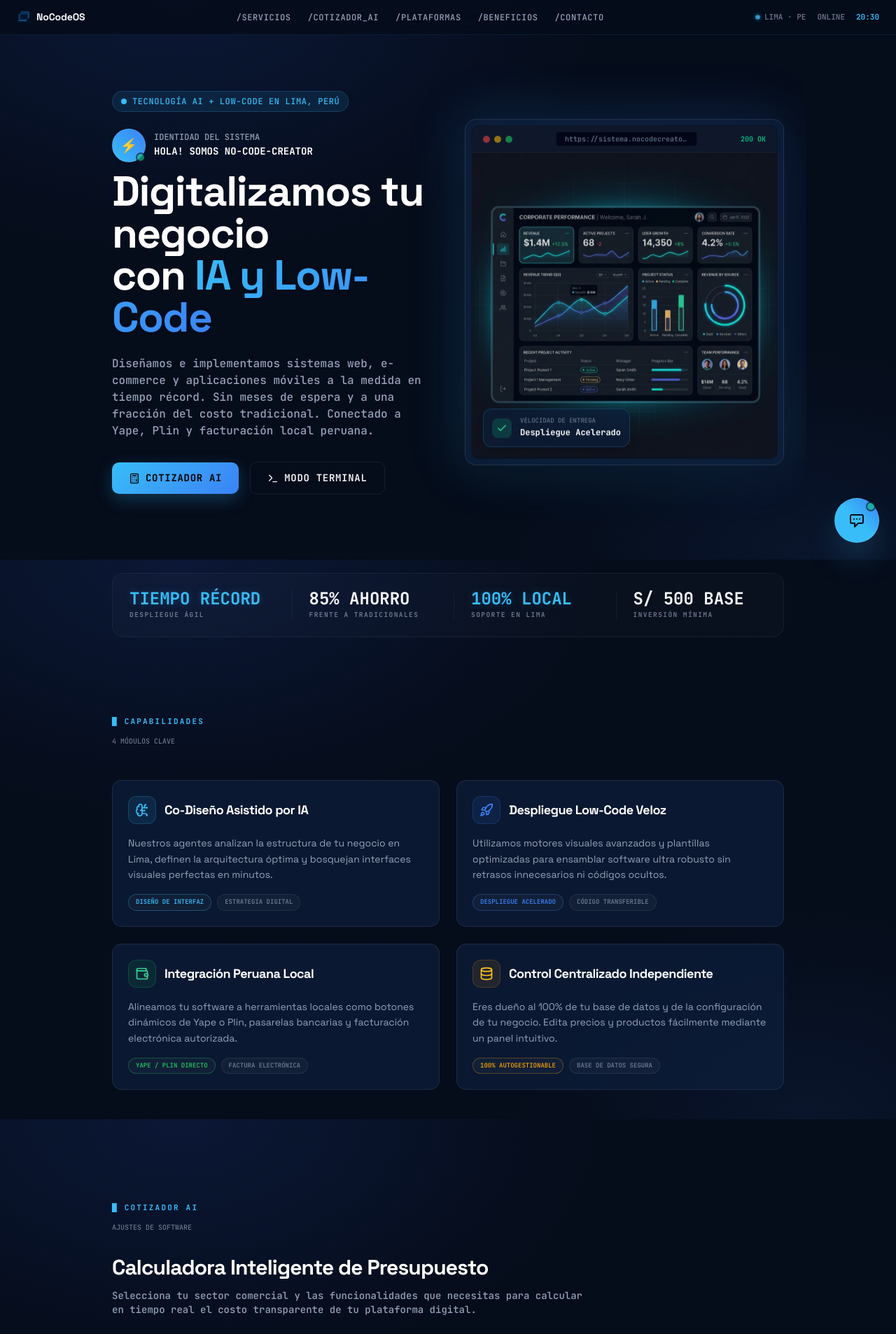
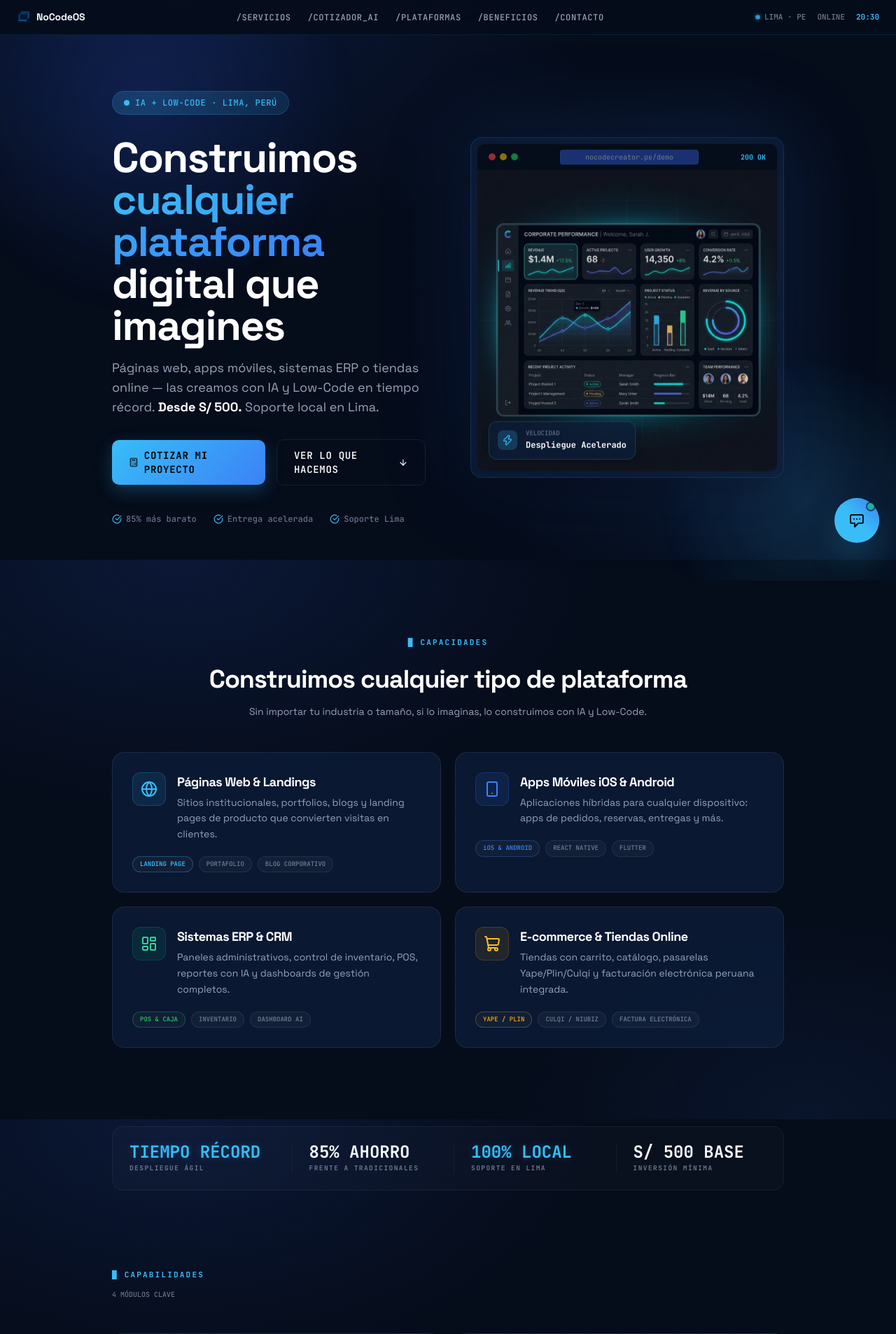
Before and after one commit to onunez2025/Pagina_NoCode_Creator, a FastAPI app: page / in a window 1280 px wide. Shown: the top 1907 px of the page at 70% size. Run offline with FastAPI, Linux system fonts and the light colour scheme; some libraries are stand-ins or nearby versions.

Commit message:
feat: add new hero section and Lo que construimos bento grid
Co-Authored-By: Claude Sonnet 4.6 <noreply@anthropic.com>

```diff
--- a/templates/index.html
+++ b/templates/index.html
@@ -104,95 +104,162 @@
     }
 }">
 
-    <!-- ==================== ── █ HERO / GREETING SECTION ── ==================== -->
-    <section class="max-w-5xl mx-auto px-4 sm:px-6 lg:px-8 py-12 md:py-20 flex flex-col md:flex-row items-center justify-between gap-12 relative overflow-hidden">
-        <!-- Decoration glows behind hero -->
-        <div class="glow-backdrop glow-backdrop--cyan w-[300px] h-[300px] top-[-50px] left-[-50px]"></div>
+    <!-- ==================== HERO ==================== -->
+    <section class="relative min-h-[90vh] flex items-center overflow-hidden">
+        <div class="hero-mesh"></div>
+        <div class="absolute inset-0 tech-grid-overlay opacity-20 pointer-events-none"></div>
 
-        <!-- Hero Text content -->
-        <div class="flex-1 space-y-6 text-center md:text-left relative z-10">
-            <div class="inline-flex items-center space-x-2 bg-brand-cyan/10 border border-brand-cyan/20 px-3 py-1.5 rounded-full text-brand-cyan text-xs font-mono tracking-wider">
+        <div class="max-w-5xl mx-auto px-4 sm:px-6 lg:px-8 py-20 flex flex-col md:flex-row items-center justify-between gap-16 relative z-10">
+            <!-- Text -->
+            <div class="flex-1 space-y-8 text-center md:text-left">
+                <div class="inline-flex items-center space-x-2 shimmer-badge border border-brand-electric/20 px-4 py-2 rounded-full text-brand-electric text-xs font-mono tracking-wider">
                     <span class="flex h-2 w-2 relative">
-                    <span class="animate-ping absolute inline-flex h-full w-full rounded-full bg-brand-cyan opacity-75"></span>
-                    <span class="relative inline-flex rounded-full h-2 w-2 bg-brand-cyan"></span>
+                        <span class="animate-ping absolute inline-flex h-full w-full rounded-full bg-brand-electric opacity-75"></span>
+                        <span class="relative inline-flex rounded-full h-2 w-2 bg-brand-electric"></span>
                     </span>
-                <span>TECNOLOGÍA AI + LOW-CODE EN LIMA, PERÚ</span>
+                    <span>IA + LOW-CODE · LIMA, PERÚ</span>
                 </div>
 
-            <div class="space-y-3">
-                <div class="flex flex-col sm:flex-row items-center justify-center md:justify-start gap-3">
-                    <div class="relative flex-shrink-0">
-                        <div class="w-12 h-12 rounded-full bg-gradient-to-tr from-brand-cyan to-brand-indigo flex items-center justify-center text-xl shadow-md border border-white/10">
-                            ⚡
+                <div class="space-y-4">
+                    <h1 class="text-4xl sm:text-5xl lg:text-6xl font-extrabold tracking-tight leading-[1.05] text-white">
+                        Construimos<br>
+                        <span class="text-gradient-blue">cualquier plataforma</span><br>
+                        digital que imagines
+                    </h1>
+                    <p class="text-slate-400 text-base sm:text-lg max-w-xl mx-auto md:mx-0 leading-relaxed">
+                        Páginas web, apps móviles, sistemas ERP o tiendas online — las creamos con IA y Low-Code en tiempo récord. <strong class="text-white">Desde S/ 500.</strong> Soporte local en Lima.
+                    </p>
                 </div>
-                        <span class="absolute bottom-0 right-0 w-3.5 h-3.5 bg-emerald-500 rounded-full border-2 border-slate-900 animate-pulse"></span>
+
+                <div class="flex flex-col sm:flex-row items-center justify-center md:justify-start gap-4">
+                    <a href="#cotizador" class="w-full sm:w-auto os-cta font-mono uppercase tracking-wider text-sm">
+                        <i data-lucide="calculator" class="w-4 h-4"></i>
+                        Cotizar mi proyecto
+                    </a>
+                    <a href="#lo-que-construimos" class="w-full sm:w-auto os-cta-ghost font-mono uppercase tracking-wider text-sm">
+                        Ver lo que hacemos
+                        <i data-lucide="arrow-down" class="w-4 h-4"></i>
+                    </a>
                 </div>
-                    <div class="text-left font-mono">
-                        <p class="text-xs text-slate-400 leading-none">IDENTIDAD DEL SISTEMA</p>
-                        <p class="text-sm font-bold text-white mt-1">HOLA! SOMOS NO-CODE-CREATOR</p>
+
+                <div class="flex items-center justify-center md:justify-start gap-6 pt-2 font-mono text-xs text-slate-500">
+                    <span class="flex items-center gap-1.5"><i data-lucide="check-circle" class="w-3.5 h-3.5 text-brand-electric"></i>85% más barato</span>
+                    <span class="flex items-center gap-1.5"><i data-lucide="check-circle" class="w-3.5 h-3.5 text-brand-electric"></i>Entrega acelerada</span>
+                    <span class="flex items-center gap-1.5"><i data-lucide="check-circle" class="w-3.5 h-3.5 text-brand-electric"></i>Soporte Lima</span>
                 </div>
             </div>
 
-                <h1 class="text-4xl sm:text-5xl lg:text-6xl font-extrabold tracking-tight leading-tight text-white mt-4">
-                    Digitalizamos tu negocio <br>
-                    con <span class="text-brand-cyan text-gradient-cyan-indigo font-black">IA y Low-Code</span>
-                </h1>
-            </div>
-
-            <p class="text-slate-400 text-sm sm:text-base max-w-xl mx-auto md:mx-0 leading-relaxed font-mono">
-                Diseñamos e implementamos sistemas web, e-commerce y aplicaciones móviles a la medida en tiempo récord. Sin meses de espera y a una fracción del costo tradicional. Conectado a Yape, Plin y facturación local peruana.
-            </p>
-
-            <!-- CTAs -->
-            <div class="flex flex-col sm:flex-row items-center justify-center md:justify-start gap-4 pt-2">
-                <a href="#cotizador" class="w-full sm:w-auto os-cta font-mono uppercase tracking-wider">
-                    <i data-lucide="calculator" class="w-4 h-4"></i>
-                    Cotizador AI
-                </a>
-                <button type="button" class="w-full sm:w-auto os-cta-ghost font-mono uppercase tracking-wider" data-open-term>
-                    <i data-lucide="terminal" class="w-4 h-4"></i>
-                    Modo Terminal
-                </button>
-            </div>
-        </div>
-
-        <!-- Hero Browser Mockup -->
+            <!-- Browser mockup -->
             <div class="flex-1 w-full max-w-lg md:max-w-none relative os-animate-float">
-            <div class="absolute -inset-1 rounded-2xl bg-gradient-to-tr from-brand-cyan to-brand-indigo opacity-20 blur-2xl -z-10"></div>
-
-            <div class="os-glass-panel rounded-2xl p-2 shadow-2xl border border-white/10">
-                <div class="bg-slate-950/90 rounded-xl overflow-hidden border border-white/5 relative">
-                    <!-- Browser Header bar -->
-                    <div class="bg-slate-900 px-4 py-2 flex items-center justify-between border-b border-white/5 font-mono text-[10px]">
+                <div class="absolute -inset-2 rounded-2xl bg-gradient-to-tr from-brand-deep to-brand-blue opacity-20 blur-3xl -z-10"></div>
+                <div class="os-glass-panel rounded-2xl p-2 shadow-2xl border border-brand-electric/15">
+                    <div class="bg-brand-navy/90 rounded-xl overflow-hidden border border-white/5 relative">
+                        <div class="bg-brand-navy px-4 py-2 flex items-center justify-between border-b border-white/5 font-mono text-[10px]">
                             <div class="flex space-x-1.5">
                                 <span class="w-2.5 h-2.5 rounded-full bg-red-500/60"></span>
                                 <span class="w-2.5 h-2.5 rounded-full bg-yellow-500/60"></span>
                                 <span class="w-2.5 h-2.5 rounded-full bg-green-500/60"></span>
                             </div>
-                        <div class="bg-slate-950 text-slate-500 px-3 py-0.5 rounded border border-white/5 w-1/2 truncate text-center">
-                            https://sistema.nocodecreator.pe/demo
+                            <div class="bg-brand-deep/80 text-slate-500 px-3 py-0.5 rounded border border-white/5 w-1/2 truncate text-center">
+                                nocodecreator.pe/demo
                             </div>
-                        <div class="text-emerald-500 font-bold">200 OK</div>
+                            <div class="text-brand-electric font-bold">200 OK</div>
                         </div>
-
-                    <!-- Screenshot visual -->
                         <img
                             src="/static/images/dashboard_preview.png"
-                        alt="Panel de Control Creado con IA"
+                            alt="Panel creado con IA"
                             class="w-full h-auto object-cover border-b border-white/5 opacity-85"
                             onerror="this.src='https://images.unsplash.com/photo-1551288049-bebda4e38f71?auto=format&fit=crop&w=800&q=80'"
                         />
-
-                    <!-- Overlay badge -->
-                    <div class="absolute bottom-4 left-4 os-glass-panel rounded-xl p-3 shadow-lg border border-brand-cyan/20 flex items-center space-x-3">
-                        <div class="w-7 h-7 rounded-lg bg-emerald-500/20 flex items-center justify-center text-emerald-400">
-                            <i data-lucide="check" class="w-4 h-4"></i>
+                        <div class="absolute bottom-4 left-4 os-glass-panel rounded-xl p-3 shadow-lg border border-brand-electric/20 flex items-center space-x-3">
+                            <div class="w-7 h-7 rounded-lg bg-brand-electric/20 flex items-center justify-center text-brand-electric">
+                                <i data-lucide="zap" class="w-4 h-4"></i>
                             </div>
                             <div class="font-mono text-left">
-                            <p class="text-[9px] text-slate-500 leading-none">VELOCIDAD DE ENTREGA</p>
+                                <p class="text-[9px] text-slate-500 leading-none">VELOCIDAD</p>
                                 <p class="text-xs font-bold text-white mt-1">Despliegue Acelerado</p>
                             </div>
                         </div>
+                    </div>
+                </div>
+            </div>
+        </div>
+    </section>
+
+    <!-- ==================== LO QUE CONSTRUIMOS ==================== -->
+    <section id="lo-que-construimos" class="max-w-5xl mx-auto px-4 sm:px-6 lg:px-8 py-20 relative">
+        <div class="section-head mb-12 text-center">
+            <span class="eyebrow eyebrow--block">CAPACIDADES</span>
+            <h2 class="text-3xl sm:text-4xl font-extrabold text-white mt-3">Construimos cualquier tipo de plataforma</h2>
+            <p class="text-slate-400 text-sm mt-3 max-w-xl mx-auto">Sin importar tu industria o tamaño, si lo imaginas, lo construimos con IA y Low-Code.</p>
+        </div>
+
+        <div class="grid grid-cols-1 sm:grid-cols-2 gap-5">
+            <div class="bento-card group">
+                <div class="flex items-start gap-4 mb-5">
+                    <div class="w-12 h-12 rounded-xl bg-brand-electric/10 border border-brand-electric/20 flex items-center justify-center text-brand-electric flex-shrink-0">
+                        <i data-lucide="globe" class="w-6 h-6"></i>
+                    </div>
+                    <div>
+                        <h3 class="text-lg font-bold text-white">Páginas Web & Landings</h3>
+                        <p class="text-slate-400 text-sm mt-1 leading-relaxed">Sitios institucionales, portfolios, blogs y landing pages de producto que convierten visitas en clientes.</p>
+                    </div>
+                </div>
+                <div class="flex flex-wrap gap-2">
+                    <span class="os-pill os-pill--primary font-mono text-[9px]">LANDING PAGE</span>
+                    <span class="os-pill font-mono text-[9px]">PORTAFOLIO</span>
+                    <span class="os-pill font-mono text-[9px]">BLOG CORPORATIVO</span>
+                </div>
+            </div>
+
+            <div class="bento-card group">
+                <div class="flex items-start gap-4 mb-5">
+                    <div class="w-12 h-12 rounded-xl bg-brand-blue/10 border border-brand-blue/20 flex items-center justify-center text-brand-blue flex-shrink-0">
+                        <i data-lucide="smartphone" class="w-6 h-6"></i>
+                    </div>
+                    <div>
+                        <h3 class="text-lg font-bold text-white">Apps Móviles iOS & Android</h3>
+                        <p class="text-slate-400 text-sm mt-1 leading-relaxed">Aplicaciones híbridas para cualquier dispositivo: apps de pedidos, reservas, entregas y más.</p>
+                    </div>
+                </div>
+                <div class="flex flex-wrap gap-2">
+                    <span class="os-pill os-pill--secondary font-mono text-[9px]">iOS & ANDROID</span>
+                    <span class="os-pill font-mono text-[9px]">REACT NATIVE</span>
+                    <span class="os-pill font-mono text-[9px]">FLUTTER</span>
+                </div>
+            </div>
+
+            <div class="bento-card group">
+                <div class="flex items-start gap-4 mb-5">
+                    <div class="w-12 h-12 rounded-xl bg-emerald-500/10 border border-emerald-500/20 flex items-center justify-center text-emerald-400 flex-shrink-0">
+                        <i data-lucide="layout-dashboard" class="w-6 h-6"></i>
+                    </div>
+                    <div>
+                        <h3 class="text-lg font-bold text-white">Sistemas ERP & CRM</h3>
+                        <p class="text-slate-400 text-sm mt-1 leading-relaxed">Paneles administrativos, control de inventario, POS, reportes con IA y dashboards de gestión completos.</p>
+                    </div>
+                </div>
+                <div class="flex flex-wrap gap-2">
+                    <span class="os-pill os-pill--green font-mono text-[9px]">POS & CAJA</span>
+                    <span class="os-pill font-mono text-[9px]">INVENTARIO</span>
+                    <span class="os-pill font-mono text-[9px]">DASHBOARD AI</span>
+                </div>
+            </div>
+
+            <div class="bento-card group">
+                <div class="flex items-start gap-4 mb-5">
+                    <div class="w-12 h-12 rounded-xl bg-amber-500/10 border border-amber-500/20 flex items-center justify-center text-amber-400 flex-shrink-0">
+                        <i data-lucide="shopping-cart" class="w-6 h-6"></i>
+                    </div>
+                    <div>
+                        <h3 class="text-lg font-bold text-white">E-commerce & Tiendas Online</h3>
+                        <p class="text-slate-400 text-sm mt-1 leading-relaxed">Tiendas con carrito, catálogo, pasarelas Yape/Plin/Culqi y facturación electrónica peruana integrada.</p>
+                    </div>
+                </div>
+                <div class="flex flex-wrap gap-2">
+                    <span class="os-pill os-pill--warn font-mono text-[9px]">YAPE / PLIN</span>
+                    <span class="os-pill font-mono text-[9px]">CULQI / NIUBIZ</span>
+                    <span class="os-pill font-mono text-[9px]">FACTURA ELECTRÓNICA</span>
                 </div>
             </div>
         </div>
```
Lines whose indentation alone changed are shown as unchanged.
